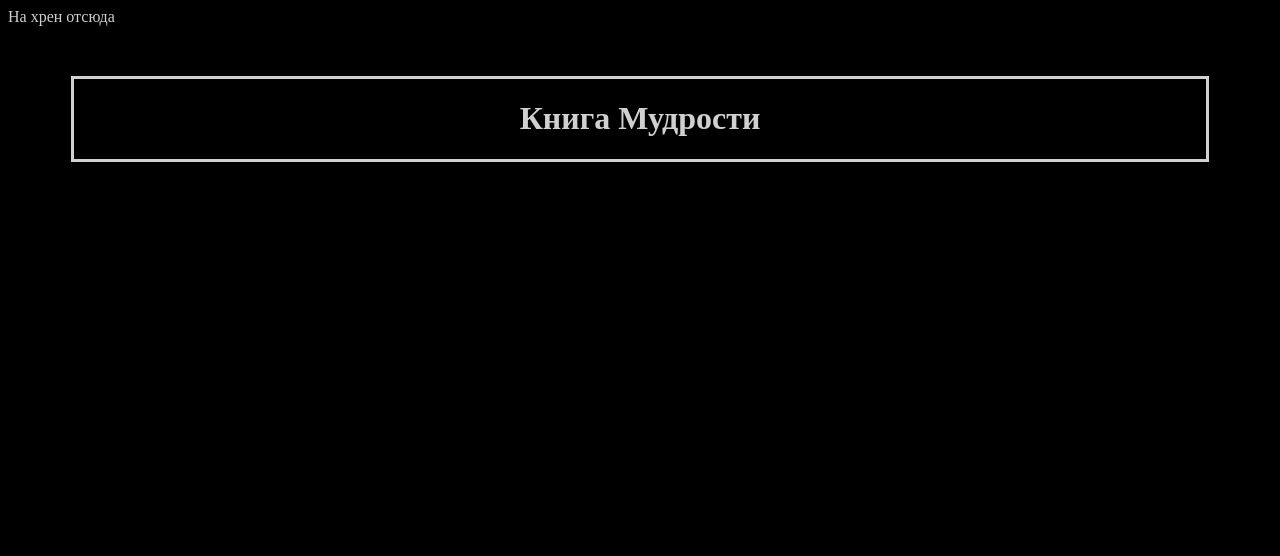
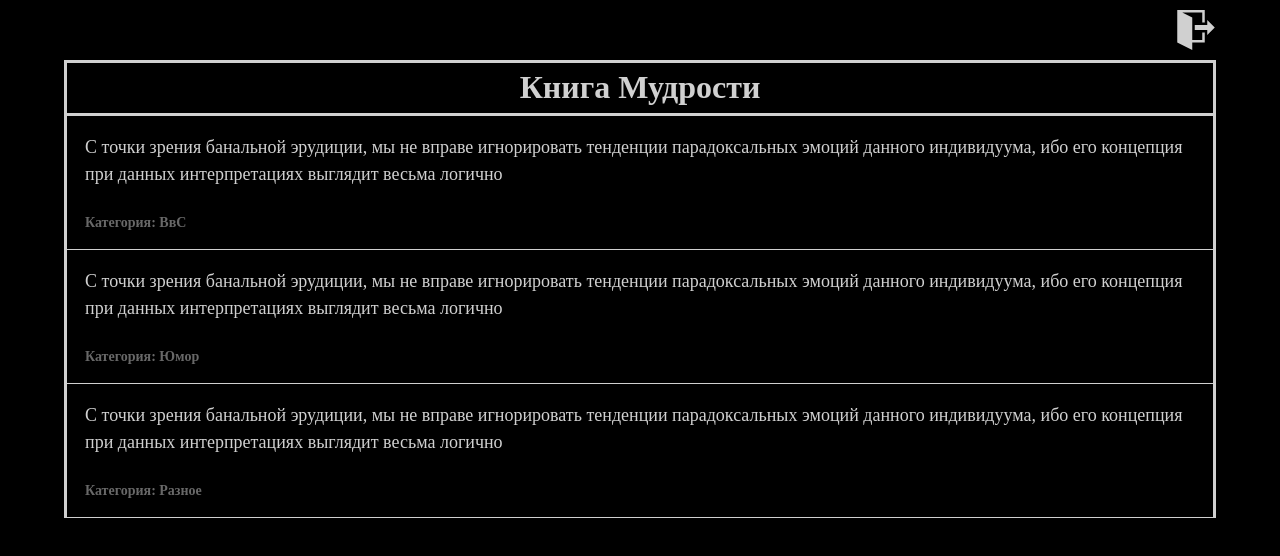
Before and after one commit to OlegBirykov/Quotebook, a website built with webpack: page src/index.html in a window 1280 px wide. Built offline with nearby package versions, Linux system fonts and the light colour scheme.

Commit message:
Добавлен предварительный макет

```diff
--- a/src/css/style.css
+++ b/src/css/style.css
@@ -1,13 +1,71 @@
+* {
+  box-sizing: border-box;
+  margin: 0;
+  padding: 0;
+
+  font-family: "Times New Roman", serif;
+}
+
 body {
   background: black;
   color: #d0d0d0;
 }
 
+.wrapper {
+  margin: 0 5%;
+  min-width: 320px;
+}
+
+.header {
+  display: flex;
+  justify-content: flex-end;
+  padding: 10px 0;
+}
+
+.exit-link {
+  display: block;
+}
+
+.exit-icon {
+  display: block;
+  fill: #d0d0d0;
+  width: auto;
+  height: 40px;
+}
+
+.exit-icon:hover {
+  fill: #ff8800;
+}
+
 .main {
-  margin: 50px 5% 0 5%;
-  border: 3px solid #d0d0d0;
+
 }
 
 .title {
+  padding: 0.2em 0;
   text-align: center;
+  border: 3px solid #d0d0d0;
+
+  font-size: 32px;
 }
+
+.quote {
+  padding: 1em;
+
+  border-top: none;
+  border-bottom: 1px solid #d0d0d0;
+  border-left: 3px solid #d0d0d0;
+  border-right: 3px solid #d0d0d0;
+
+  font-size: 18px;
+}
+
+.quote-text {
+  margin-bottom: 1.5em;
+  line-height: 1.5em;
+}
+
+.quote-tags {
+  font-size: 14px;
+  opacity: 0.5;
+}
--- a/src/index.html
+++ b/src/index.html
@@ -8,11 +8,47 @@
   <link rel="shortcut icon" href="favicon.ico" type="image/x-icon">
 </head>
 <body>
-  <header class="header">
-    На хрен отсюда
+  <header class="header wrapper">
+    <a href="#">
+      <svg class="exit-icon" version="1.1" id="Capa_1" xmlns="http://www.w3.org/2000/svg" xmlns:xlink="http://www.w3.org/1999/xlink"
+           x="0px" y="0px" width="533.333px" height="533.333px" viewBox="0 0 533.333 533.333" style="enable-background:new 0 0 533.333 533.333; "xml:space="preserve">
+        <g>
+          <path d="M416.667,333.333v-66.666H250V200h166.667v-66.667l100,100L416.667,333.333z M383.333,300v133.333H216.667v100l-200-100V0
+                   h366.667v166.667H350V33.333H83.333L216.667,100v300H350V300H383.333z"/>
+        </g>
+      </svg>
+    </a>
   </header>
-  <main class="main">
+  <main class="main wrapper">
     <h1 class="title">Книга Мудрости</h1>
+    <div class="cuotes-container">
+      <div class="quote">
+        <p class="quote-text">
+          С точки зрения банальной эрудиции, мы не вправе игнорировать тенденции парадоксальных эмоций данного индивидуума, ибо его концепция при данных интерпретациях выглядит весьма логично
+        </p>
+        <h3 class="quote-tags">Категория: ВвС</h3>
+      </div>
+    </div>
+    <div class="cuotes-container">
+      <div class="quote">
+        <p class="quote-text">
+          С точки зрения банальной эрудиции, мы не вправе игнорировать тенденции парадоксальных эмоций данного индивидуума, ибо его концепция при данных интерпретациях выглядит весьма логично
+        </p>
+        <h3 class="quote-tags">Категория: Юмор</h3>
+      </div>
+    </div>
+    <div class="cuotes-container">
+      <div class="quote">
+        <p class="quote-text">
+          С точки зрения банальной эрудиции, мы не вправе игнорировать тенденции парадоксальных эмоций данного индивидуума, ибо его концепция при данных интерпретациях выглядит весьма логично
+        </p>
+        <h3 class="quote-tags">Категория: Разное</h3>
+      </div>
+    </div>
+    <form class="filter-form">
+    </form>
+    <form class="add-form">
+    </form>
   </main>
 </body>
 </html>
```
Also changed, not shown: src/img/exiticon.svg (added).
